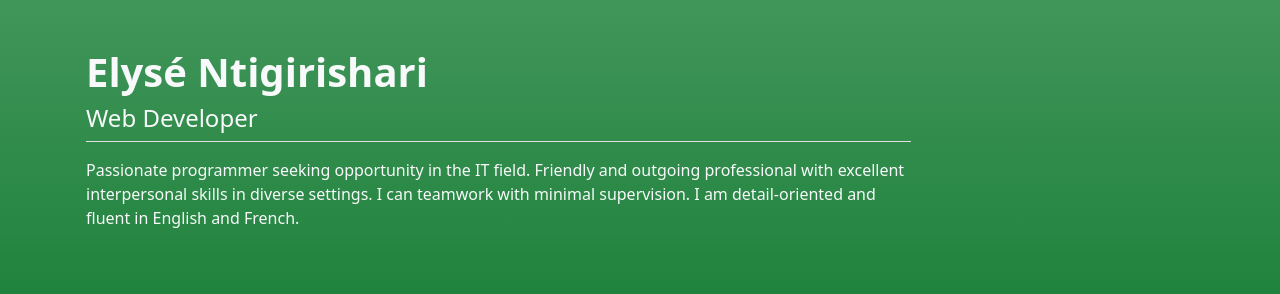
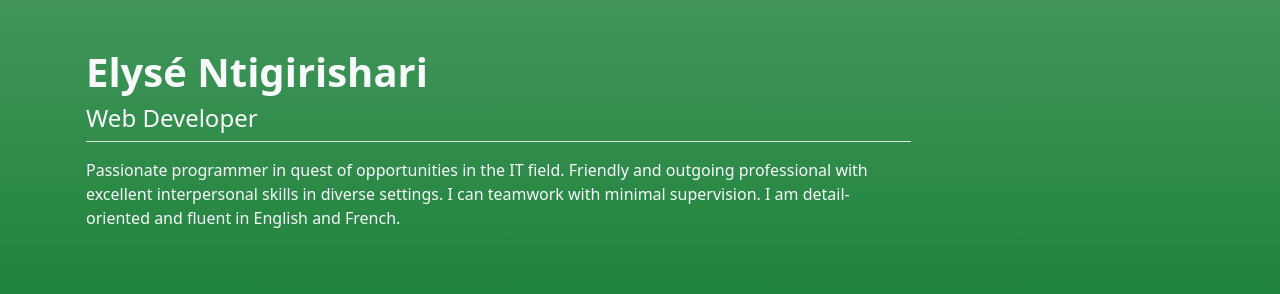
Before and after one commit to ntig0001/responsive_resume, a website: page dist/index.html in a window 1280 px wide. Shown: the top 294 px of the page. Drawn offline with nearby package versions, Linux system fonts and the light colour scheme.

Commit message:
updated bio

```diff
--- a/dist/index.html
+++ b/dist/index.html
@@ -22,7 +22,7 @@
             <h1><strong>Elysé Ntigirishari</strong></h1>
             <h4>Web Developer</h4>
             <p class="border-top pt-3">
-              Passionate programmer seeking opportunity in the IT field. Friendly and outgoing professional with excellent interpersonal skills in diverse settings. I can teamwork with minimal supervision. I am detail-oriented and fluent in English and French.
+              Passionate programmer in quest of opportunities in the IT field. Friendly and outgoing professional with excellent interpersonal skills in diverse settings. I can teamwork with minimal supervision. I am detail-oriented and fluent in English and French.
             </p>
           </div>
         </div>
```
